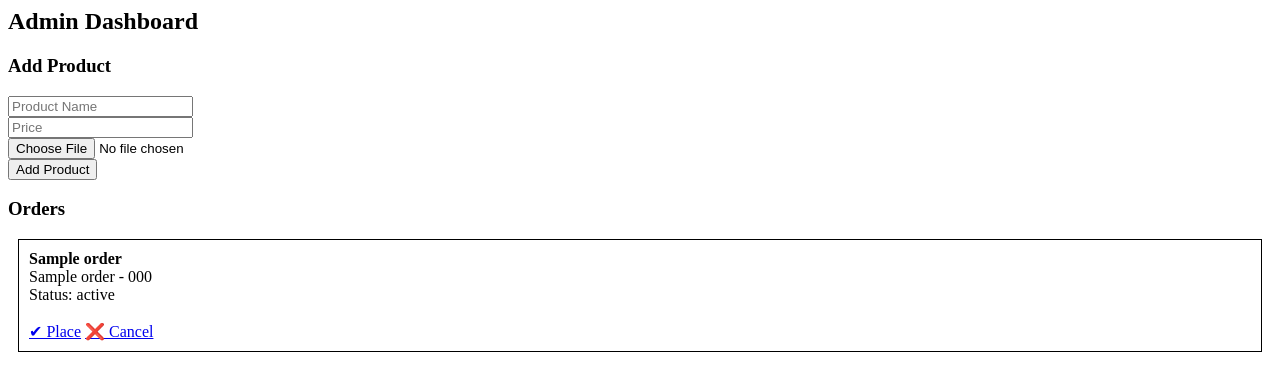
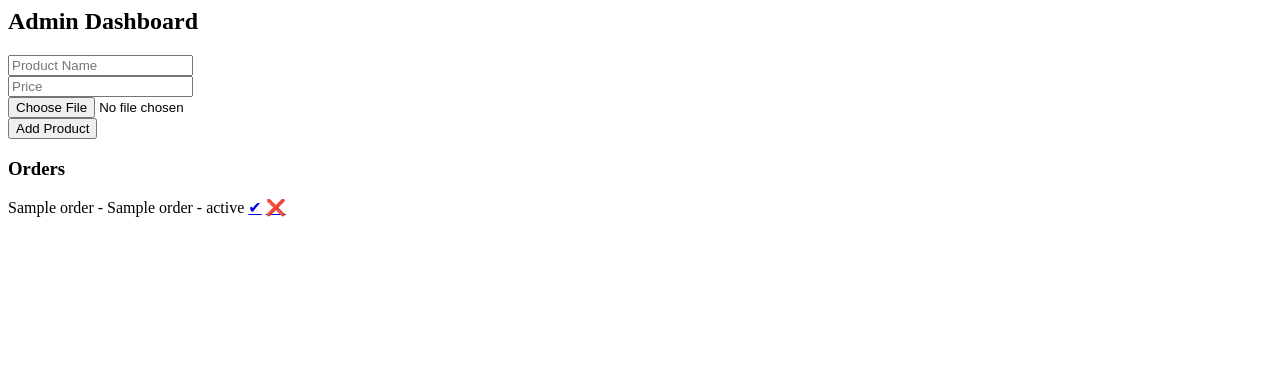
Before and after one commit to tahmid16122009-crypto/shoes-place, a Flask app: template templates/admin.html in a window 1280 px wide. Shown: the top 391 px of the page. Run offline with Flask 3, Linux system fonts and the light colour scheme; the template is opened without the code that fills it: most values are stand-ins (such as "Sample title", 1, 10 or a date in 2020).

Commit message:
Update admin.html

```diff
--- a/templates/admin.html
+++ b/templates/admin.html
@@ -1,6 +1,5 @@
 <h2>Admin Dashboard</h2>
 
-<h3>Add Product</h3>
 <form action="/add_product" method="POST" enctype="multipart/form-data">
     <input name="name" placeholder="Product Name"><br>
     <input name="price" placeholder="Price"><br>
@@ -11,12 +10,9 @@
 <h3>Orders</h3>
 
 {% for o in orders %}
-<div style="border:1px solid black; margin:10px; padding:10px;">
-    <b>{{o.product_name}}</b><br>
-    {{o.customer_name}} - {{o.phone}}<br>
-    Status: {{o.status}}<br><br>
-
-    <a href="/update_order/{{o.id}}/Order placed">✔ Place</a>
-    <a href="/update_order/{{o.id}}/Order cancelled">❌ Cancel</a>
+<div>
+{{o.product_name}} - {{o.customer_name}} - {{o.status}}
+<a href="/update_order/{{o.id}}/Order placed">✔</a>
+<a href="/update_order/{{o.id}}/Order cancelled">❌</a>
 </div>
 {% endfor %}
```
